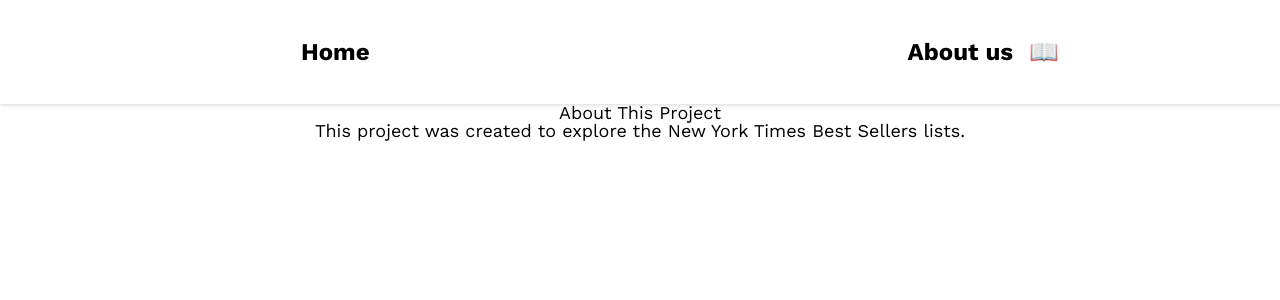
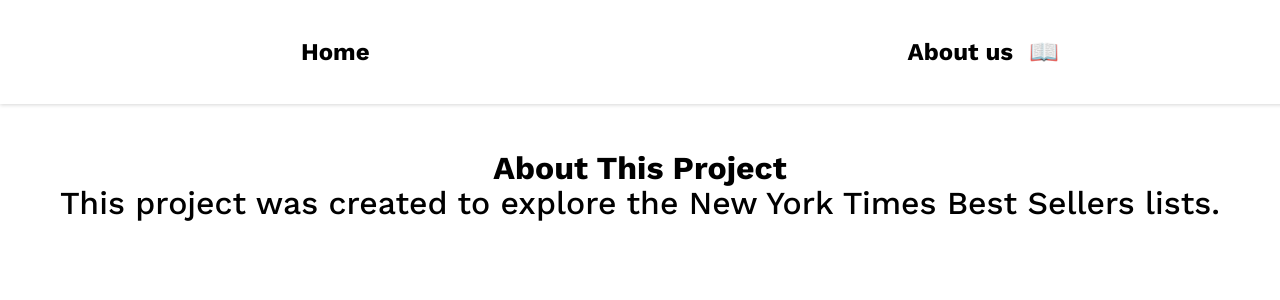
Before and after one commit to parangwave/ny-times-books, a Next.js app: page /about in a window 1280 px wide. Shown: the top 300 px of the page. Built offline with nearby package versions, Linux system fonts and the light colour scheme.

Commit message:
feat: Modified css module for About

```diff
--- a/app/styles/about.module.css
+++ b/app/styles/about.module.css
@@ -1,4 +1,15 @@
 .container {
   text-align: center;
-  margin: 0 auto;
+  margin: 3rem auto 0 auto;
 }
+
+.container h1 {
+  font-size: 2rem;
+  font-weight: 700;
+}
+
+.container p {
+  line-height: 120%;
+  font-size: 2rem;
+  font-weight: 500;
+}
```
